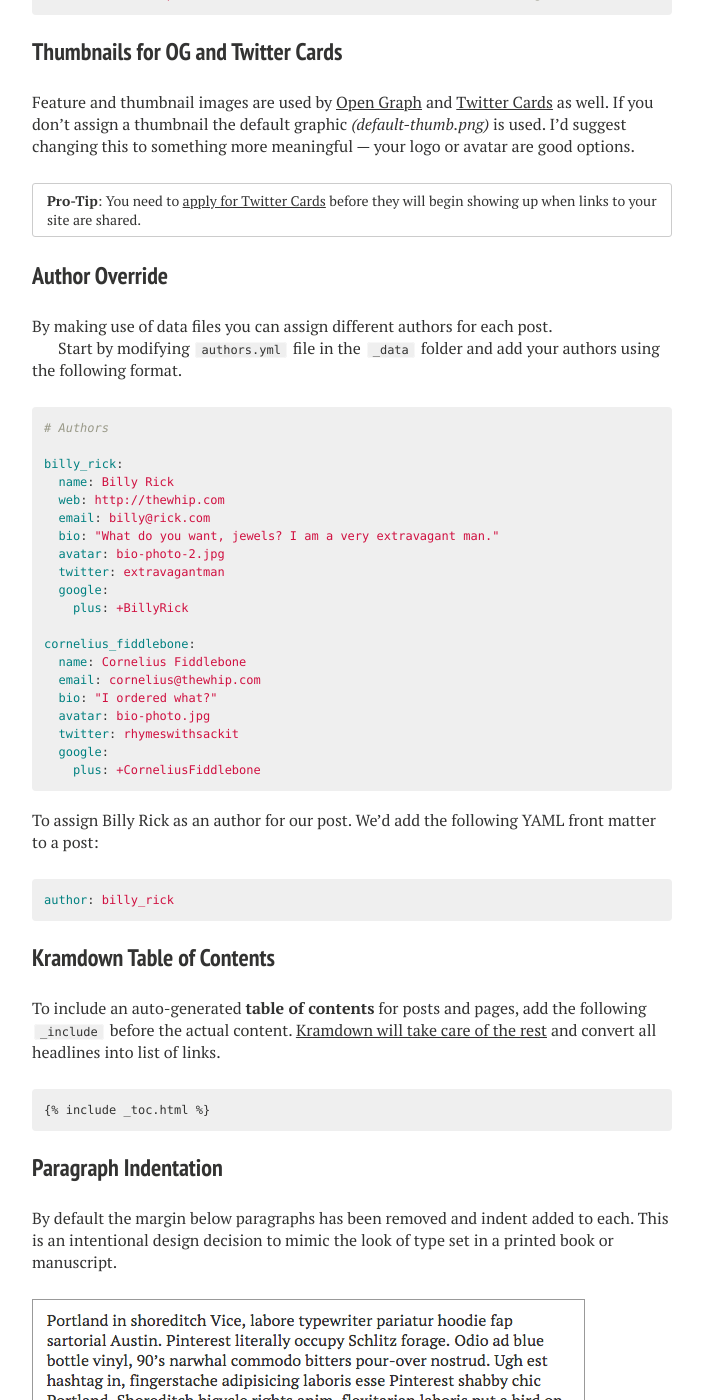
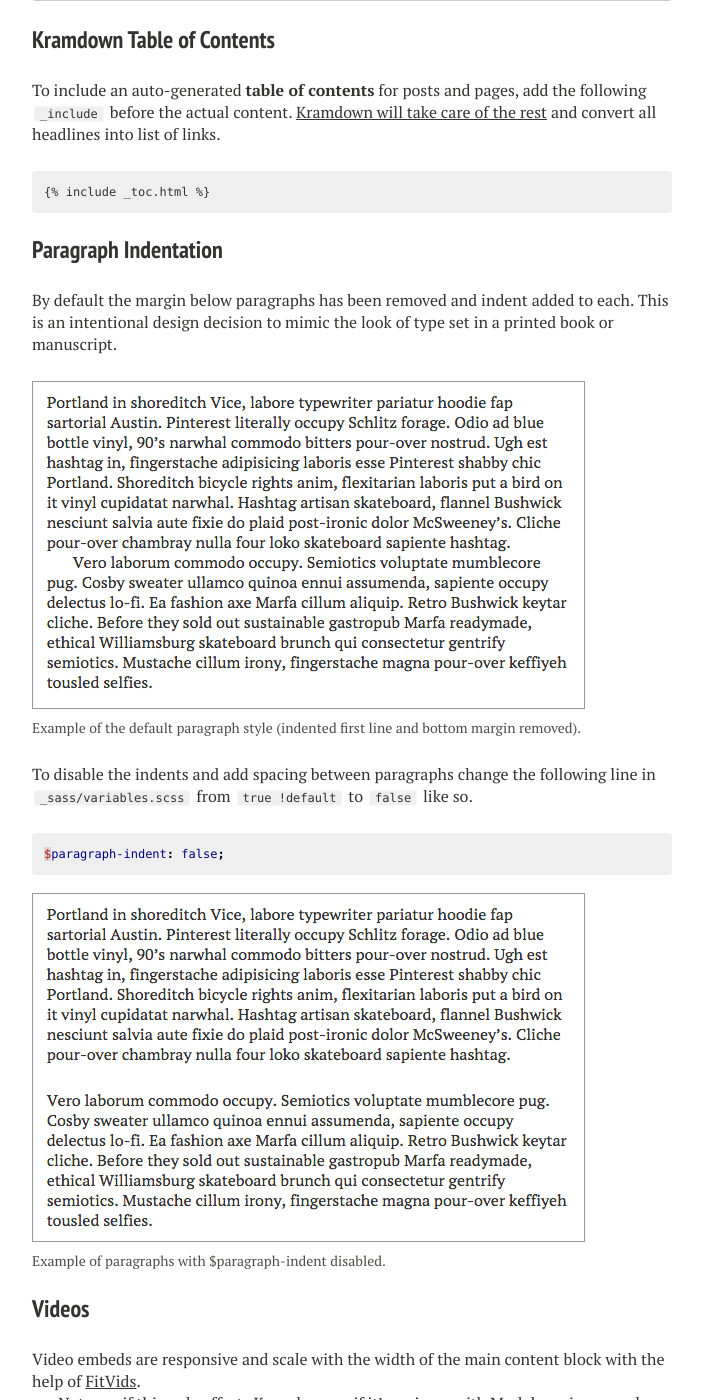
Before and after one commit to sbufe/maker-blog, a Jekyll site: the page built from handy-resources/index.md, in a window 1280 px wide and 1400 px high, scrolled down 5565 px. Shown: the whole window, without its empty margins (288-991 px from the left). Built offline with Jekyll 4.4.1, drawn with Linux system fonts in a browser that asks for light colours; nearby versions of some CDN libraries; some of the changed text lies outside the part shown.

Commit message:
More initial editing

```diff
--- a/handy-resources/index.md
+++ b/handy-resources/index.md
@@ -140,20 +140,6 @@ url:
 
 Google Analytics UA and Webmaster Tool verification tags can be entered under `owner` in `_config.yml`. For more information on obtaining these meta tags check [Google Webmaster Tools](http://support.google.com/webmasters/bin/answer.py?hl=en&answer=35179) and [Bing Webmaster Tools](https://ssl.bing.com/webmaster/configure/verify/ownership) support.
 
-### Navigation Links
-
-To set what links appear in the top navigation edit `_data/navigation.yml`. Use the following format to set the URL and title for as many links as you'd like. *External links will open in a new window.*
-
-{% highlight yaml %}
-- title: Portfolio
-  url: /portfolio/
-
-- title: Made Mistakes
-  url: http://mademistakes.com
-{% endhighlight %}
-
----
-
 ## Adding New Content with Octopress
 
 While completely optional, I've included Octopress and some starter templates to automate the creation of new posts and pages. To take advantage of it start by installing the [Octopress](https://github.com/octopress/octopress) gem if it isn't already.
@@ -239,40 +225,6 @@ Feature and thumbnail images are used by [Open Graph](https://developers.faceboo
 **Pro-Tip**: You need to [apply for Twitter Cards](https://dev.twitter.com/docs/cards) before they will begin showing up when links to your site are shared.
 {:.notice}
 
-### Author Override
-
-By making use of data files you can assign different authors for each post.
-
-Start by modifying `authors.yml` file in the `_data` folder and add your authors using the following format.
-
-{% highlight yaml %}
-# Authors
-
-billy_rick:
-  name: Billy Rick
-  web: http://thewhip.com
-  email: billy@rick.com
-  bio: "What do you want, jewels? I am a very extravagant man."
-  avatar: bio-photo-2.jpg
-  twitter: extravagantman
-  google:
-    plus: +BillyRick
-
-cornelius_fiddlebone:
-  name: Cornelius Fiddlebone
-  email: cornelius@thewhip.com
-  bio: "I ordered what?"
-  avatar: bio-photo.jpg
-  twitter: rhymeswithsackit
-  google:
-    plus: +CorneliusFiddlebone
-{% endhighlight %}
-
-To assign Billy Rick as an author for our post. We'd add the following YAML front matter to a post:
-
-{% highlight yaml %}
-author: billy_rick
-{% endhighlight %}
 
 ### Kramdown Table of Contents
 
```
Also changed, not shown: other parts of handy-resources/index.md (+2 -2 lines), _posts/2015-09-02-sierras-first-post.md (+2 -2 lines).
